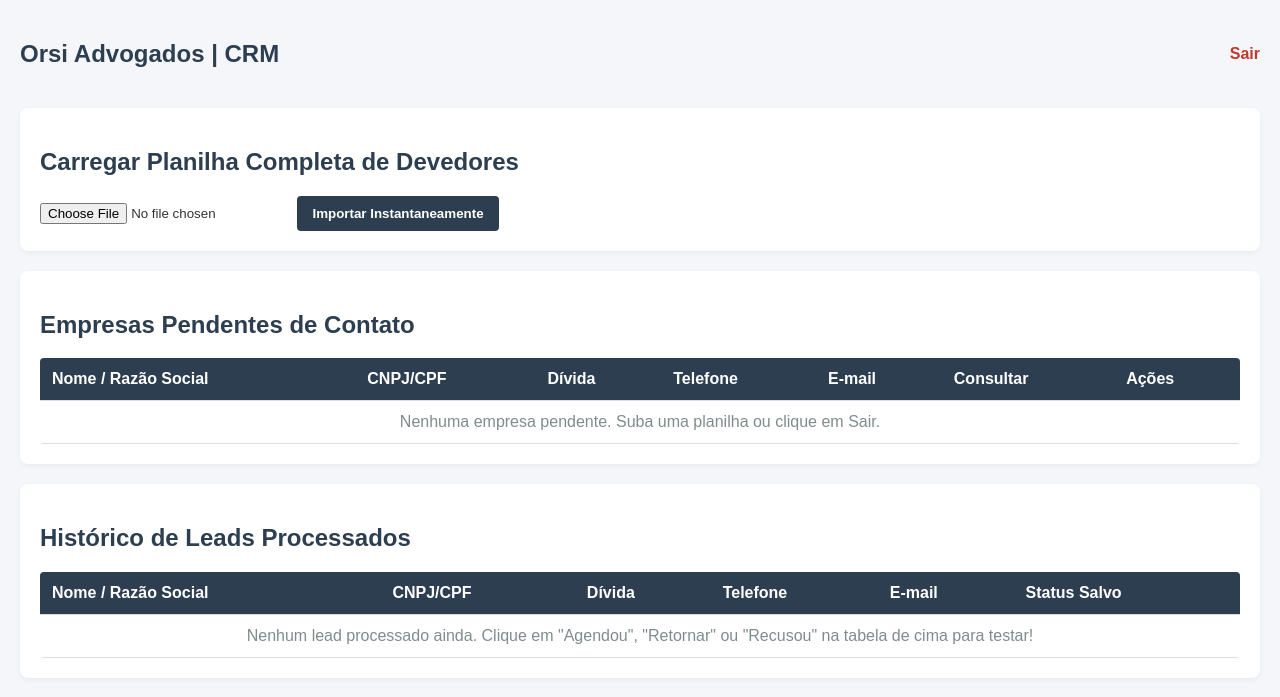
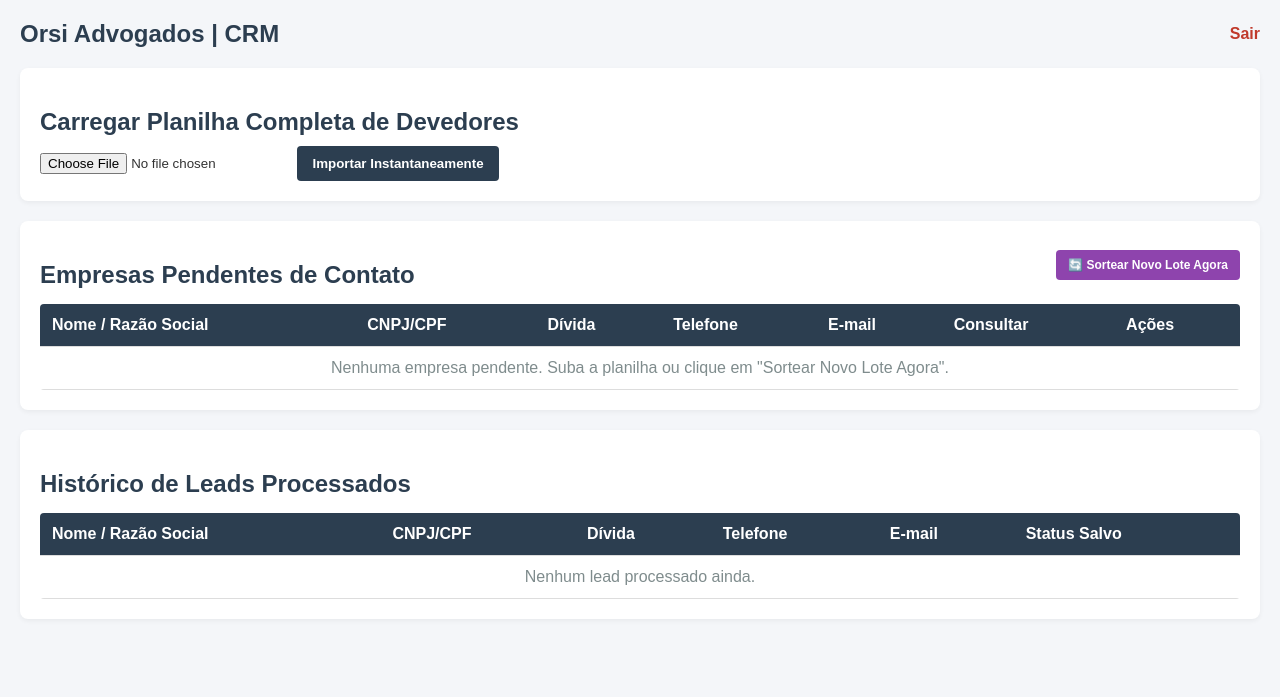
Before and after one commit to tutimafra/crm-orsi, a Flask app: page /dashboard in a window 1280 px wide. Shown: the top 697 px of the page. Run offline with Flask 3, Linux system fonts and the light colour scheme; data that the repository does not hold is empty.

Commit message:
Update dashboard.html

```diff
--- a/templates/dashboard.html
+++ b/templates/dashboard.html
@@ -1,14 +1,15 @@
 <!DOCTYPE html>
 <html lang="pt-BR">
 <head>
-    <meta http-equiv="refresh" content="600">
     <meta charset="UTF-8">
     <meta name="viewport" content="width=device-width, initial-scale=1.0">
+    <meta http-equiv="refresh" content="600">
     <title>Orsi Advogados | Painel CRM</title>
     <style>
         body { font-family: Arial, sans-serif; background-color: #f4f6f9; margin: 0; padding: 20px; color: #333; }
         .container { max-width: 1250px; margin: 0 auto; }
-        h1, h2 { color: #2c3e50; }
+        h1, h2 { color: #2c3e50; display: inline-block; margin-bottom: 0; }
+        .header-flex { display: flex; justify-content: space-between; align-items: center; margin-bottom: 15px; }
         .card { background: white; padding: 20px; border-radius: 8px; box-shadow: 0 2px 5px rgba(0,0,0,0.05); margin-bottom: 20px; }
         .upload-btn { background-color: #2c3e50; color: white; padding: 10px 15px; border: none; border-radius: 4px; cursor: pointer; font-weight: bold; }
         table { width: 100%; border-collapse: collapse; margin-top: 15px; background: white; border-radius: 4px; overflow: hidden; }
@@ -25,13 +26,15 @@
         .btn-retornar { background-color: #e67e22; }
         .btn-negado { background-color: #95a5a6; }
         .btn-api { background-color: #3498db; color: white; text-decoration: none; padding: 4px 8px; border-radius: 4px; font-size: 11px; font-weight: bold; }
+        .btn-force { background-color: #8e44ad; color: white; text-decoration: none; padding: 8px 12px; border-radius: 4px; font-size: 12px; font-weight: bold; }
+        .btn-force:hover { background-color: #732d91; }
         .flash-message { background-color: #2ecc71; color: white; padding: 10px; border-radius: 4px; margin-bottom: 15px; font-weight: bold; }
     </style>
 </head>
 <body>
     <div class="container">
         <div style="display: flex; justify-content: space-between; align-items: center; margin-bottom: 20px;">
-            <h2>Orsi Advogados | CRM</h2>
+            <h2 style="margin: 0;">Orsi Advogados | CRM</h2>
             <a href="/" style="color: #c0392b; font-weight: bold; text-decoration: none;">Sair</a>
         </div>
 
@@ -43,14 +46,17 @@
 
         <div class="card">
             <h2>Carregar Planilha Completa de Devedores</h2>
-            <form action="/upload" method="POST" enctype="multipart/form-data">
-                <input type="file" name="planilha" accept=".xlsx, .xls" required>
+            <form action="/upload" method="POST" enctype="multipart/form-data" style="margin-top: 10px;">
+                <input type="file" name="planilha" accept=".csv, .xlsx, .xls" required>
                 <button type="submit" class="upload-btn">Importar Instantaneamente</button>
             </form>
         </div>
 
         <div class="card">
-            <h2>Empresas Pendentes de Contato</h2>
+            <div class="header-flex">
+                <h2>Empresas Pendentes de Contato</h2>
+                <a href="/forcar_sorteio" class="btn-force">🔄 Sortear Novo Lote Agora</a>
+            </div>
             <table>
                 <thead>
                     <tr>
@@ -64,7 +70,7 @@
                     </tr>
                 </thead>
                 <tbody>
-                    {% for empresa in historico if empresa.status == 'Pendente' %}
+                    {% for empresa in empresas %}
                     <tr>
                         <td><strong>{{ empresa.nome }}</strong></td>
                         <td>{{ empresa.cnpj_cpf }}</td>
@@ -82,7 +88,7 @@
                     </tr>
                     {% else %}
                     <tr>
-                        <td colspan="7" style="text-align: center; color: #7f8c8d;">Nenhuma empresa pendente. Suba uma planilha ou clique em Sair.</td>
+                        <td colspan="7" style="text-align: center; color: #7f8c8d;">Nenhuma empresa pendente. Suba a planilha ou clique em "Sortear Novo Lote Agora".</td>
                     </tr>
                     {% endfor %}
                 </tbody>
@@ -103,7 +109,7 @@
                     </tr>
                 </thead>
                 <tbody>
-                    {% for empresa in empresas if empresa.status != 'Pendente' %}
+                    {% for empresa in historico %}
                     <tr>
                         <td>{{ empresa.nome }}</td>
                         <td>{{ empresa.cnpj_cpf }}</td>
@@ -122,13 +128,12 @@
                     </tr>
                     {% else %}
                     <tr>
-                        <td colspan="6" style="text-align: center; color: #7f8c8d;">Nenhum lead processado ainda. Clique em "Agendou", "Retornar" ou "Recusou" na tabela de cima para testar!</td>
+                        <td colspan="6" style="text-align: center; color: #7f8c8d;">Nenhum lead processado ainda.</td>
                     </tr>
                     {% endfor %}
                 </tbody>
             </table>
         </div>
-
     </div>
 </body>
 </html>
```
